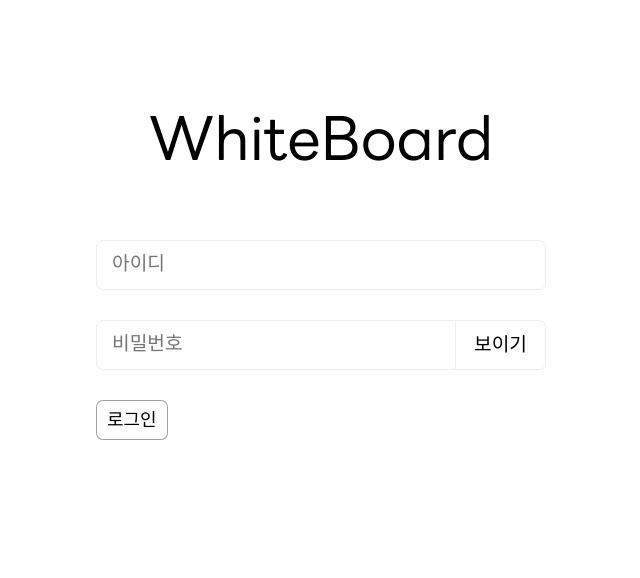
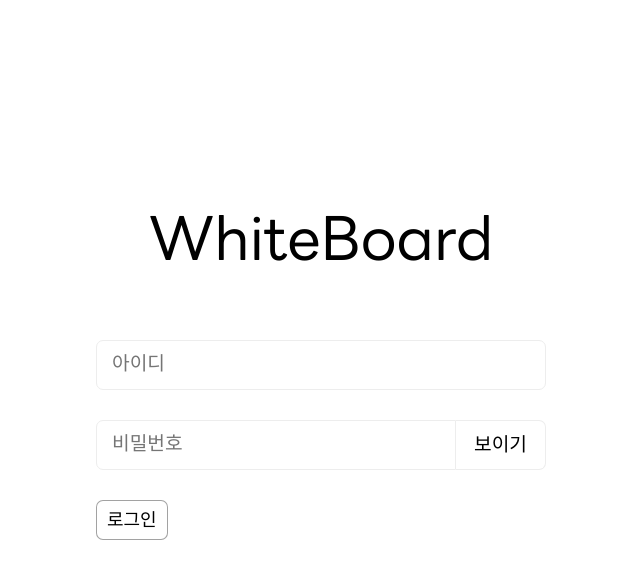
Before and after one commit to Durn02/whiteboard, a React (Create React App) app: page /signin in a window 1280 px wide. Shown: the top 578 px of the page, without its empty margins (319-959 px from the left). Built offline with nearby package versions, Linux system fonts and the light colour scheme; a web font is replaced by a local one.

Commit message:
Design: 로그인 페이지 디자인 일부 수정
whiteboard로고 100px 아래로 이동

```diff
--- a/src/pages/SigninPage/SigninPage.module.css
+++ b/src/pages/SigninPage/SigninPage.module.css
@@ -9,7 +9,7 @@
 }
 
 .signinbox {
-  margin-top: 100px;
+  margin-top: 200px;
   width: fit-content;
   font-family: "english", "korean";
 
```
